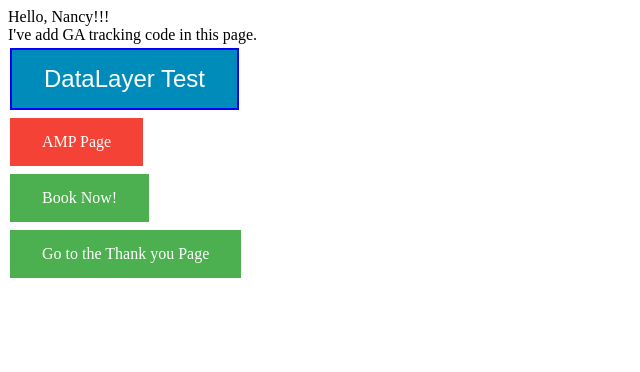
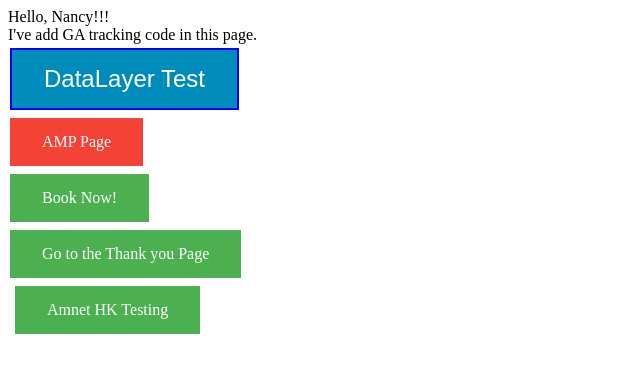
Before and after one commit to liulaolao2/liulaolao2.github.io, a plain HTML site: page index.html in a window 1280 px wide. Shown: the whole page, without its empty margins (0-640 px from the left). Drawn offline with Linux system fonts and the light colour scheme.

Commit message:
Update index.html

```diff
--- a/index.html
+++ b/index.html
@@ -71,6 +71,10 @@ height="0" width="0" style="display:none;visibility:hidden"></iframe></noscript>
 	<div>
 		<a class="btn" href="thankyou.html?price=799" target="_blank">Go to the Thank you Page</a>
 	</div>
+	<div>
+	<IMG SRC="https://ad.doubleclick.net/ddm/trackimp/N1087891.3083766AMNETHK/B22971553.257900003;dc_trk_aid=454315857;dc_trk_cid=123321453;ord=[timestamp];dc_lat=;dc_rdid=;tag_for_child_directed_treatment=;tfua=?" BORDER="0" HEIGHT="1" WIDTH="1" ALT="Advertisement">
+		<a class="btn" href="https://ad.doubleclick.net/ddm/trackclk/N1087891.3083766AMNETHK/B22971553.257900003;dc_trk_aid=454315857;dc_trk_cid=123321453;dc_lat=;dc_rdid=;tag_for_child_directed_treatment=;tfua=" target="_blank">Amnet HK Testing</a>
+	</div>
 </body>
 
 </html>
```
